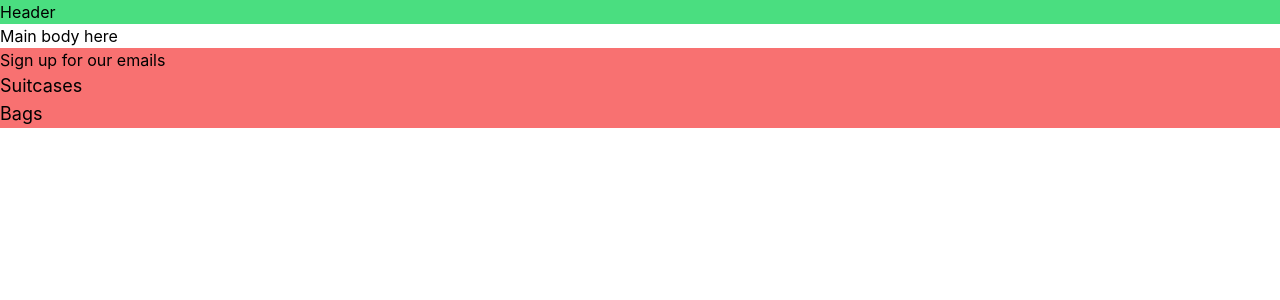
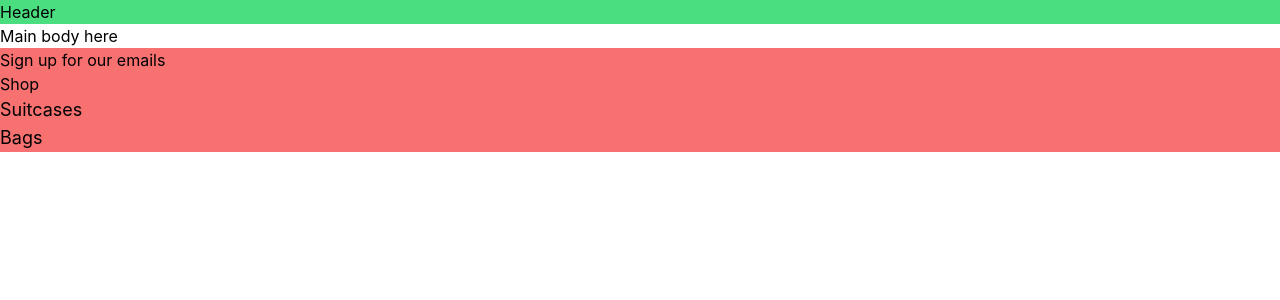
Before and after one commit to olesiaMartushkanova/ecommerce-site, a Next.js app: page / in a window 1280 px wide. Shown: the top 300 px of the page. Built offline with nearby package versions, Linux system fonts and the light colour scheme.

Commit message:
wip first menu

```diff
--- a/src/components/Layout/Footer/Footer.tsx
+++ b/src/components/Layout/Footer/Footer.tsx
@@ -9,7 +9,7 @@ const Footer = () => {
   return (
     <div className='bg-red-400'>
       <div>Sign up for our emails</div>
-      <Menu listItems={listItems} />
+      <Menu title='Shop' listItems={listItems} />
     </div>
   );
 };
--- a/src/components/Layout/Footer/components/Menu.tsx
+++ b/src/components/Layout/Footer/components/Menu.tsx
@@ -7,19 +7,23 @@ export interface IListItem {
 }
 
 interface IMenu {
+  title: string;
   listItems: IListItem[];
 }
 
-const Menu = ({ listItems }: IMenu) => {
+const Menu = ({ listItems, title }: IMenu) => {
+  const elListItem = listItems.map((item) => (
+    <li className='text-lg list-none' key={item.id}>
+      <Link href={`/${item.routeLink}`}>
+        <a>{item.name}</a>
+      </Link>
+    </li>
+  ));
+
   return (
     <>
-      {listItems.map((item) => (
-        <li className='text-lg list-none' key={item.id}>
-          <Link href={`/${item.routeLink}`}>
-            <a>{item.name}</a>
-          </Link>
-        </li>
-      ))}
+      <div>{title}</div>
+      {elListItem}
     </>
   );
 };
```
Also changed, not shown: 1 other file (tests, documents, lock files or other folders).
